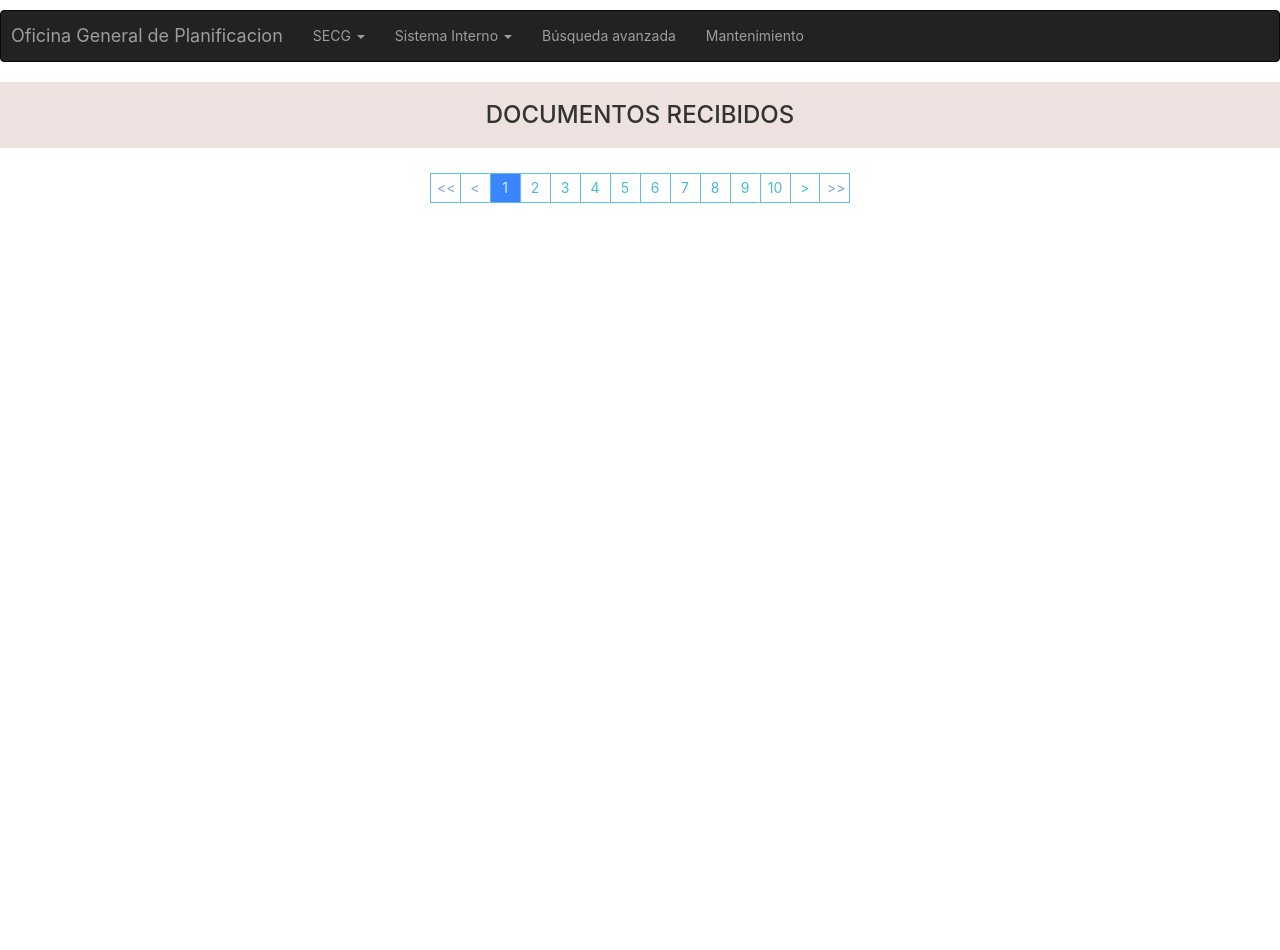
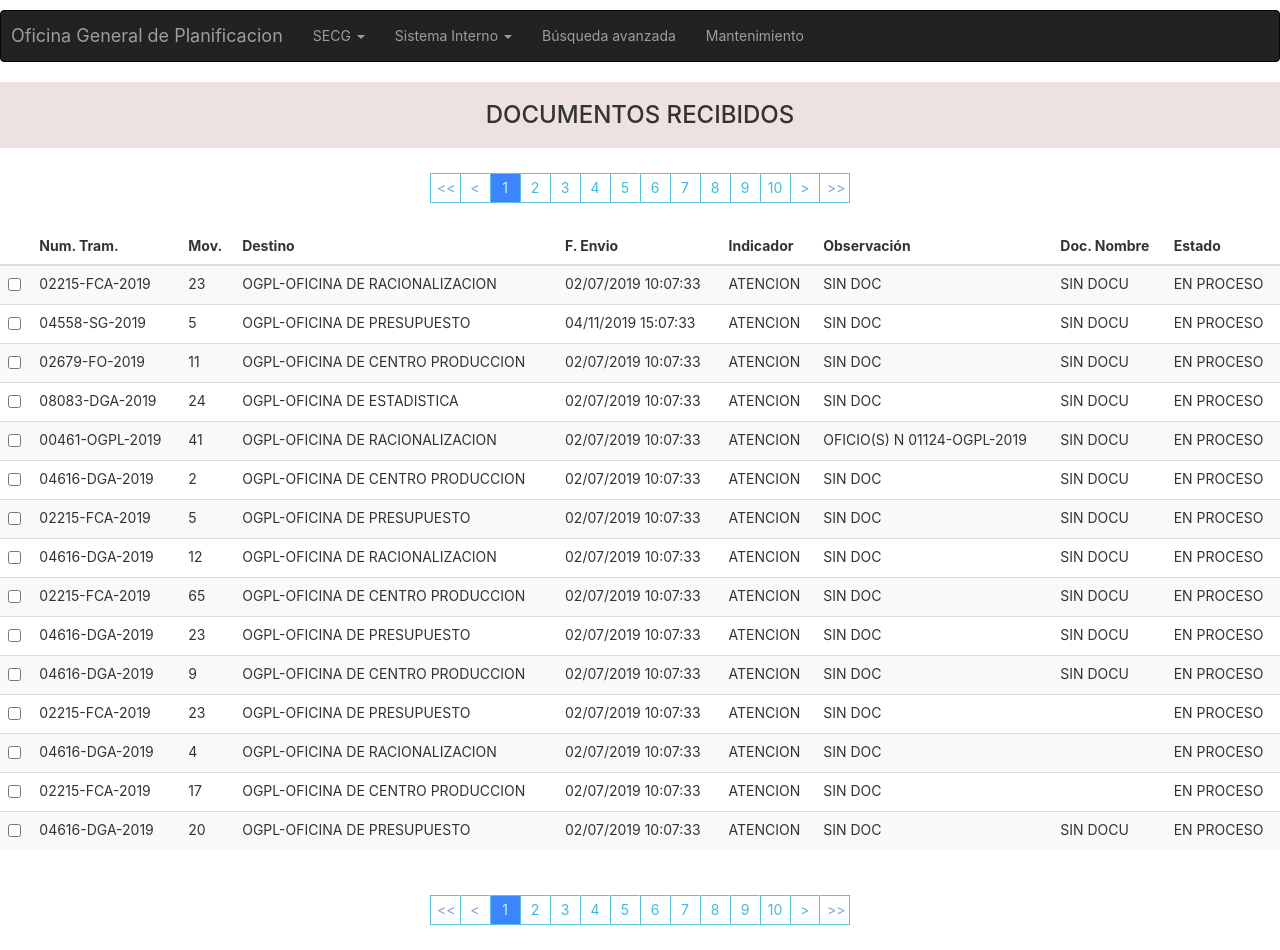
Before and after one commit to carlosBrav/document-management-web, a React (Create React App) app: page /admin/doc_recibidos in a window 1280 px wide. Before the commit the page ends 800 px from the top, so only its background shows below. Built offline with nearby package versions, Linux system fonts and the light colour scheme.

Commit message:
admin component

```diff
--- a/package.json
+++ b/package.json
@@ -4,8 +4,9 @@
   "private": true,
   "dependencies": {
     "bootstrap": "^4.3.1",
-    "lodash": "^4.17.14",
+    "lodash": "^4.17.15",
     "node-sass": "^4.12.0",
+    "prop-types": "^15.7.2",
     "react": "^16.8.6",
     "react-bootstrap": "0.32.4",
     "react-dom": "^16.8.6",
--- a/src/components/Login.js
+++ b/src/components/Login.js
@@ -1,5 +1,5 @@
 import React, { Component } from 'react';
-import Icon, {ICON_TYPE} from '../../src/components/commons/Icon'
+import CommonIcon, {ICON_TYPE} from './commons/CommonIcon'
 
 class Login extends Component {
 
@@ -14,7 +14,7 @@ class Login extends Component {
               <p>Oficina General de Planificacion</p>
             </div>
             <div className='login-form-container-icon'>
-              <Icon className='login-form-icon-shield' type={ICON_TYPE.SHIELD_UNMSM} />
+              <CommonIcon className='login-form-icon-shield' type={ICON_TYPE.SHIELD_UNMSM} />
             </div>
           </div>
 
@@ -22,14 +22,14 @@ class Login extends Component {
             <div className='container-form-label'>
               <label>Usuario</label>
               <div className='form-label-content'>
-                <Icon type={ICON_TYPE.LOGO_USER}/>
+                <CommonIcon type={ICON_TYPE.LOGO_USER}/>
                 <input className='input-text' type='text' placeholder={'Usuario'} />
               </div>
             </div>
             <div className='container-form-label'>
               <label>Contraseña</label>
               <div className='form-label-content'>
-                <Icon type={ICON_TYPE.PADLOCK}/>
+                <CommonIcon type={ICON_TYPE.PADLOCK}/>
                 <input className='input-text' type='password' placeholder={'Contraseña'} />
               </div>
             </div>
--- a/src/components/admin/DocRecibidos.js
+++ b/src/components/admin/DocRecibidos.js
@@ -1,14 +1,77 @@
 import React, {Component} from 'react';
-import CommonPagination from '../commons/CommonPagination'
+import CommonPagination from '../commons/CommonPagination';
+import CommonTable from '../commons/CommonTable';
+import {listData} from '../../fakedata/ListDocRecibidos'
 
 class DocRecibidos extends Component{
 
   state = {
     totalPages: 10,
-    currentPage: 1
+    currentPage: 1,
+    docRecibTableStructure: [],
+    docRecibDataList: [],
+    docRecibSelectList: []
   }
 
-  onChangeCurrentPageAdd = (value) =>{
+  onToggleAddDocSelect=(value)=>{
+    console.log('VALUE ', value)
+    let {docRecibSelectList} = this.state
+    docRecibSelectList.push(value)
+  }
+
+  getDataList=()=>{
+    return(
+      [...listData]
+    )
+  }
+
+  getTableStructure = () => {
+    return ([
+      {
+        columnHeader: '',
+        cellRenderer: ({value}) => <input type='checkbox' onClick={()=>this.onToggleAddDocSelect(value)}/>
+      },
+      {
+        columnHeader: 'Num. Tram.',
+        rowProp: 'num_tram'
+      },
+      {
+        columnHeader: 'Mov.',
+        rowProp: 'movimiento'
+      },
+      {
+        columnHeader: 'Destino',
+        rowProp: 'destino'
+      },
+      {
+        columnHeader: 'F. Envio',
+        rowProp: 'fech_envio'
+      },
+      {
+        columnHeader: 'Indicador',
+        rowProp: 'indic'
+      },
+      {
+        columnHeader: 'Observación',
+        rowProp: 'observacion'
+      },
+      {
+        columnHeader: 'Doc. Nombre',
+        rowProp: 'docum_nomb'
+      },
+      {
+        columnHeader: 'Estado',
+        rowProp: 'estado'
+      }
+    ])
+  }
+
+  componentDidMount(){
+    this.setState({docRecibTableStructure: this.getTableStructure(), docRecibDataList: this.getDataList()})
+  }
+
+
+  onChangeCurrentPageAdd = () =>{
     let {totalPages, currentPage} = this.state
     if(currentPage < totalPages){
       currentPage++
@@ -16,7 +79,7 @@ class DocRecibidos extends Component{
     this.setState({currentPage})
   }
 
-  onChangeCurrentPageSubtract = (value) =>{
+  onChangeCurrentPageSubtract = () =>{
     let {currentPage} = this.state
     if(currentPage > 1){
       currentPage--
@@ -29,7 +92,8 @@ class DocRecibidos extends Component{
   }
 
   render(){
-    const {totalPages, currentPage} = this.state
+    const {totalPages, currentPage, docRecibTableStructure, docRecibDataList, docRecibSelectList} = this.state;
+    console.log('docRecibSelectList ', docRecibSelectList)
     return(
       <div className='container-doc-recibidos'>
         <div className='container-header'>
@@ -44,8 +108,16 @@ class DocRecibidos extends Component{
                                 onChangeCurrentPageSubtract={this.onChangeCurrentPageSubtract}
                                 onChangeCurrentPageAdd={this.onChangeCurrentPageAdd}/>
             </div>
-            <div></div>
-            <div></div>
+            <div>
+              <CommonTable tableStructure={docRecibTableStructure} data={docRecibDataList}/>
+            </div>
+            <div className='content-pagination'>
+              <CommonPagination totalPages={totalPages}
+                                currentPage={currentPage}
+                                onChangeCurrentPage={this.onChangeCurrentPage}
+                                onChangeCurrentPageSubtract={this.onChangeCurrentPageSubtract}
+                                onChangeCurrentPageAdd={this.onChangeCurrentPageAdd}/>
+            </div>
             <div></div>
           </div>
         </div>
--- /dev/null
+++ b/src/components/commons/CommonTable.js
@@ -0,0 +1,65 @@
+import React, {Component} from 'react';
+import {Table} from 'react-bootstrap';
+import PropTypes from 'prop-types';
+
+
+const Rows = ({data, tableStructure}) => {
+  return(
+    data.map((value) => {
+      const columns = tableStructure.map(column => {
+        const {rowProp, cellRenderer} = column;
+        return(
+          <td key={value['id']+rowProp}>
+            { cellRenderer ? cellRenderer(value) : value[rowProp]}
+          </td>
+        )
+      });
+
+      return(
+        <tr key={value['id']}>
+          {columns}
+        </tr>
+      )
+    })
+  )
+}
+
+class CommonTable extends Component{
+
+  render(){
+
+    const {tableStructure, data} = this.props
+    return(
+      <Table striped hover>
+        <thead>
+        <tr>
+          {
+            tableStructure.map((value,i)=>
+              <th key={'th-'+i}>
+                {value.columnHeader}
+              </th>
+            )
+          }
+        </tr>
+        </thead>
+        <tbody>
+        <Rows data={data} tableStructure={tableStructure} />
+        </tbody>
+      </Table>
+    )
+  }
+}
+
+CommonTable.propTypes = {
+  tableStructure : PropTypes.arrayOf(
+    PropTypes.shape({
+      columnHeader: PropTypes.string,
+      rowProp: PropTypes.string
+    })),
+  data: PropTypes.arrayOf(PropTypes.object)
+}
+
+CommonTable.defaultProps = {
+  data: []
+};
+export default CommonTable
--- /dev/null
+++ b/src/constants/Constants.js
@@ -0,0 +1,6 @@
+import React from 'react';
+
+export const BUTTON_TYPE = {
+  CHECKBOX : 1,
+  NORMAL: 2
+}
--- /dev/null
+++ b/src/fakedata/ListDocRecibidos.js
@@ -0,0 +1,58 @@
+export const listData =
+    [{
+    "id":"1","num_tram":"02215-FCA-2019","movimiento":"23","destino":"OGPL-OFICINA DE RACIONALIZACION", "fech_envio":"02/07/2019 10:07:33","indic":"ATENCION","observacion":"SIN DOC","estado":"EN PROCESO",
+      "docum_nomb":"SIN DOCU"
+    },
+    {
+    "id":"2","num_tram":"04558-SG-2019","movimiento":"5","destino":"OGPL-OFICINA DE PRESUPUESTO", "fech_envio":"04/11/2019 15:07:33","indic":"ATENCION","observacion":"SIN DOC","estado":"EN PROCESO",
+      "docum_nomb":"SIN DOCU"
+    },
+    {
+    "id":"3", "num_tram":"02679-FO-2019","movimiento":"11","destino":"OGPL-OFICINA DE CENTRO PRODUCCION", "fech_envio":"02/07/2019 10:07:33","indic":"ATENCION","observacion":"SIN DOC","estado":"EN PROCESO",
+      "docum_nomb":"SIN DOCU"
+    },
+    {
+      "id":"4",  "num_tram":"08083-DGA-2019","movimiento":"24","destino":"OGPL-OFICINA DE ESTADISTICA", "fech_envio":"02/07/2019 10:07:33","indic":"ATENCION","observacion":"SIN DOC","estado":"EN PROCESO",
+      "docum_nomb":"SIN DOCU"
+    },
+    {
+      "id":"5",  "num_tram":"00461-OGPL-2019","movimiento":"41","destino":"OGPL-OFICINA DE RACIONALIZACION", "fech_envio":"02/07/2019 10:07:33","indic":"ATENCION","observacion":"OFICIO(S) N 01124-OGPL-2019","estado":"EN PROCESO",
+      "docum_nomb":"SIN DOCU"
+    },
+    {
+      "id":"6", "num_tram":"04616-DGA-2019","movimiento":"2","destino":"OGPL-OFICINA DE CENTRO PRODUCCION", "fech_envio":"02/07/2019 10:07:33","indic":"ATENCION","observacion":"SIN DOC","estado":"EN PROCESO",
+      "docum_nomb":"SIN DOCU"
+    },
+    {
+      "id":"7", "num_tram":"02215-FCA-2019","movimiento":"5","destino":"OGPL-OFICINA DE PRESUPUESTO", "fech_envio":"02/07/2019 10:07:33","indic":"ATENCION","observacion":"SIN DOC","estado":"EN PROCESO",
+      "docum_nomb":"SIN DOCU"
+    },
+    {
+      "id":"8",  "num_tram":"04616-DGA-2019","movimiento":"12","destino":"OGPL-OFICINA DE RACIONALIZACION", "fech_envio":"02/07/2019 10:07:33","indic":"ATENCION","observacion":"SIN DOC","estado":"EN PROCESO",
+      "docum_nomb":"SIN DOCU"
+    },
+    {
+      "id":"9", "num_tram":"02215-FCA-2019","movimiento":"65","destino":"OGPL-OFICINA DE CENTRO PRODUCCION", "fech_envio":"02/07/2019 10:07:33","indic":"ATENCION","observacion":"SIN DOC","estado":"EN PROCESO",
+      "docum_nomb":"SIN DOCU"
+    },
+    {
+      "id":"10", "num_tram":"04616-DGA-2019","movimiento":"23","destino":"OGPL-OFICINA DE PRESUPUESTO", "fech_envio":"02/07/2019 10:07:33","indic":"ATENCION","observacion":"SIN DOC","estado":"EN PROCESO",
+      "docum_nomb":"SIN DOCU"
+    },
+    {
+      "id":"11", "num_tram":"04616-DGA-2019","movimiento":"9","destino":"OGPL-OFICINA DE CENTRO PRODUCCION", "fech_envio":"02/07/2019 10:07:33","indic":"ATENCION","observacion":"SIN DOC","estado":"EN PROCESO",
+      "docum_nomb":"SIN DOCU"
+    },
+    {
+      "id":"12",  "num_tram":"02215-FCA-2019","movimiento":"23","destino":"OGPL-OFICINA DE PRESUPUESTO", "fech_envio":"02/07/2019 10:07:33","indic":"ATENCION","observacion":"SIN DOC","estado":"EN PROCESO"
+    },
+    {
+      "id":"13", "num_tram":"04616-DGA-2019","movimiento":"4","destino":"OGPL-OFICINA DE RACIONALIZACION", "fech_envio":"02/07/2019 10:07:33","indic":"ATENCION","observacion":"SIN DOC","estado":"EN PROCESO"
+    },
+    {
+      "id":"14", "num_tram":"02215-FCA-2019","movimiento":"17","destino":"OGPL-OFICINA DE CENTRO PRODUCCION", "fech_envio":"02/07/2019 10:07:33","indic":"ATENCION","observacion":"SIN DOC","estado":"EN PROCESO"
+    },
+    {
+      "id":"15", "num_tram":"04616-DGA-2019","movimiento":"20","destino":"OGPL-OFICINA DE PRESUPUESTO", "fech_envio":"02/07/2019 10:07:33","indic":"ATENCION","observacion":"SIN DOC","estado":"EN PROCESO",
+      "docum_nomb":"SIN DOCU"
+    }]
```
Also changed, not shown: src/components/commons/CommonButton.js (added, +33 -0 lines), src/components/commons/CommonIcon.js, 1 other file (tests, documents, lock files or other folders).
